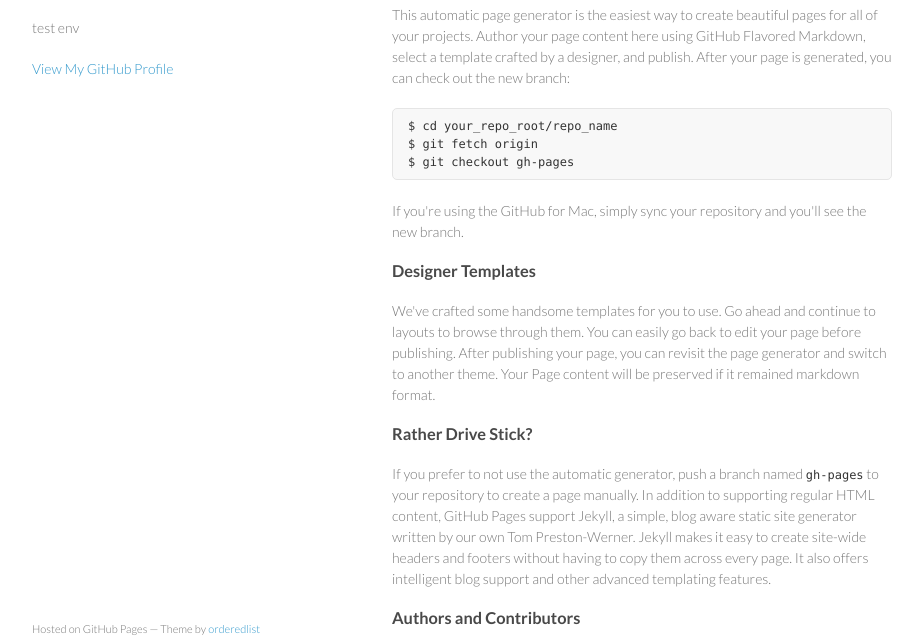
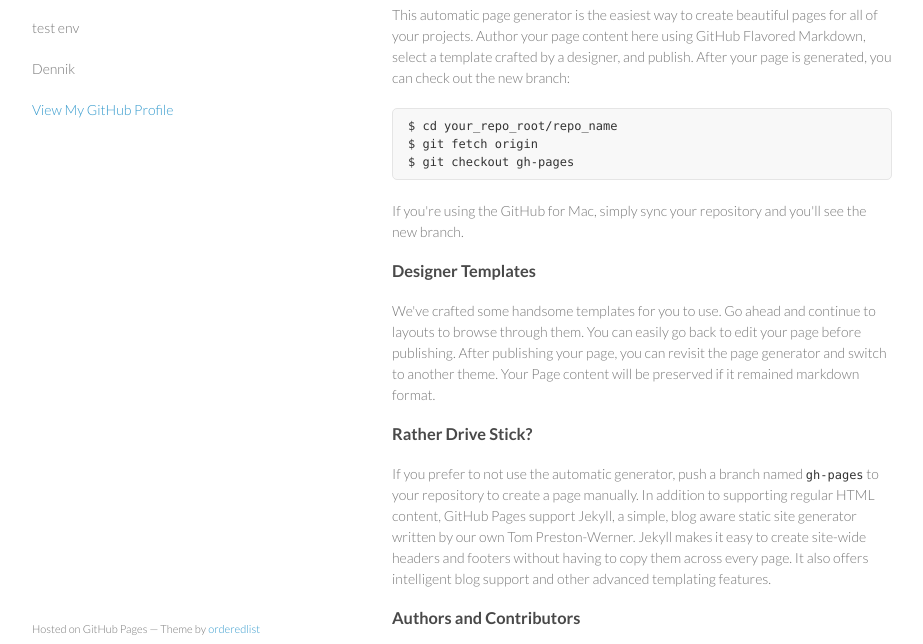
Before and after one commit to sergesav/sergesav.github.io, a plain HTML site: page index.html in a window 1280 px wide. Shown: the part 92-736 px from the top of the page, without its empty margins (178-1101 px from the left). Drawn offline with Linux system fonts and the light colour scheme.

Commit message:
Initial check-in

```diff
--- a/index.html
+++ b/index.html
@@ -17,6 +17,7 @@
       <header>
         <h1>sergesav.github.io</h1>
         <p>test env</p>
+	<p>Dennik</p>
 
 
         <p class="view"><a href="https://github.com/sergesav">View My GitHub Profile</a></p>
```
